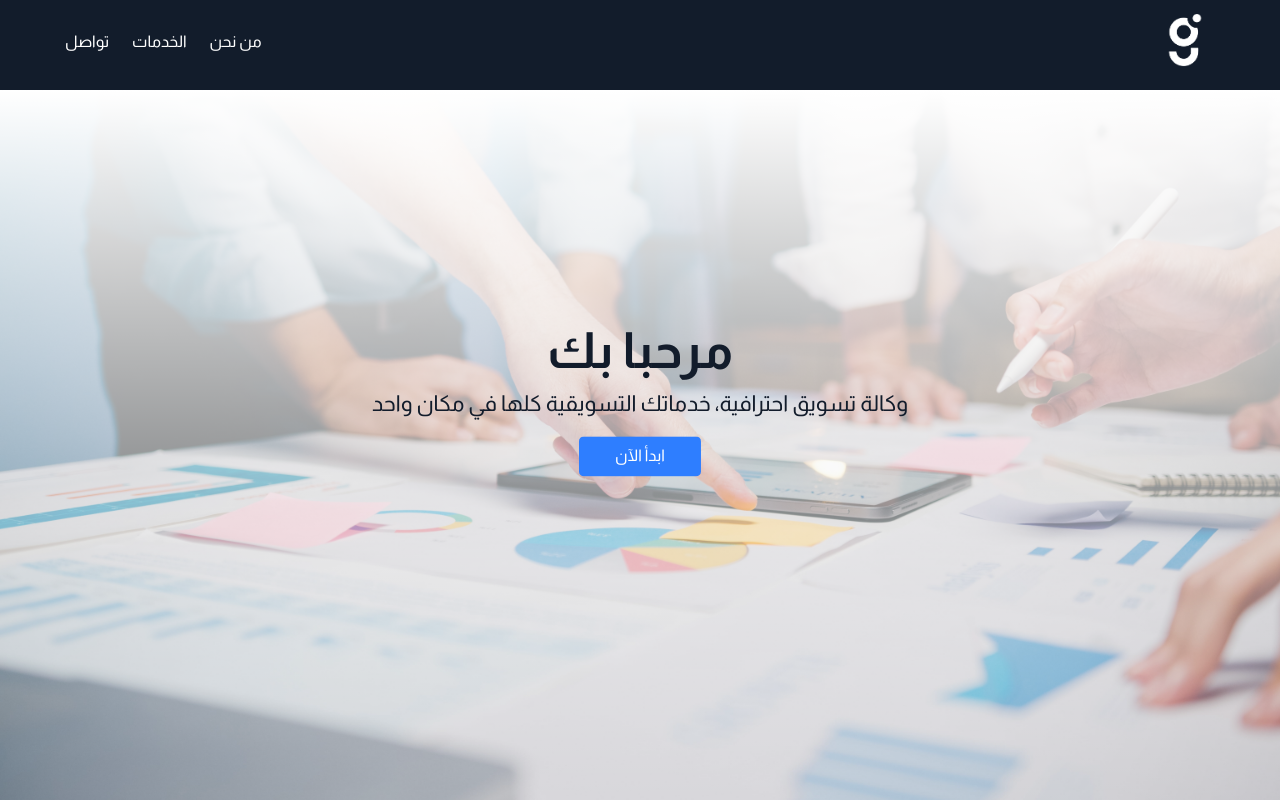
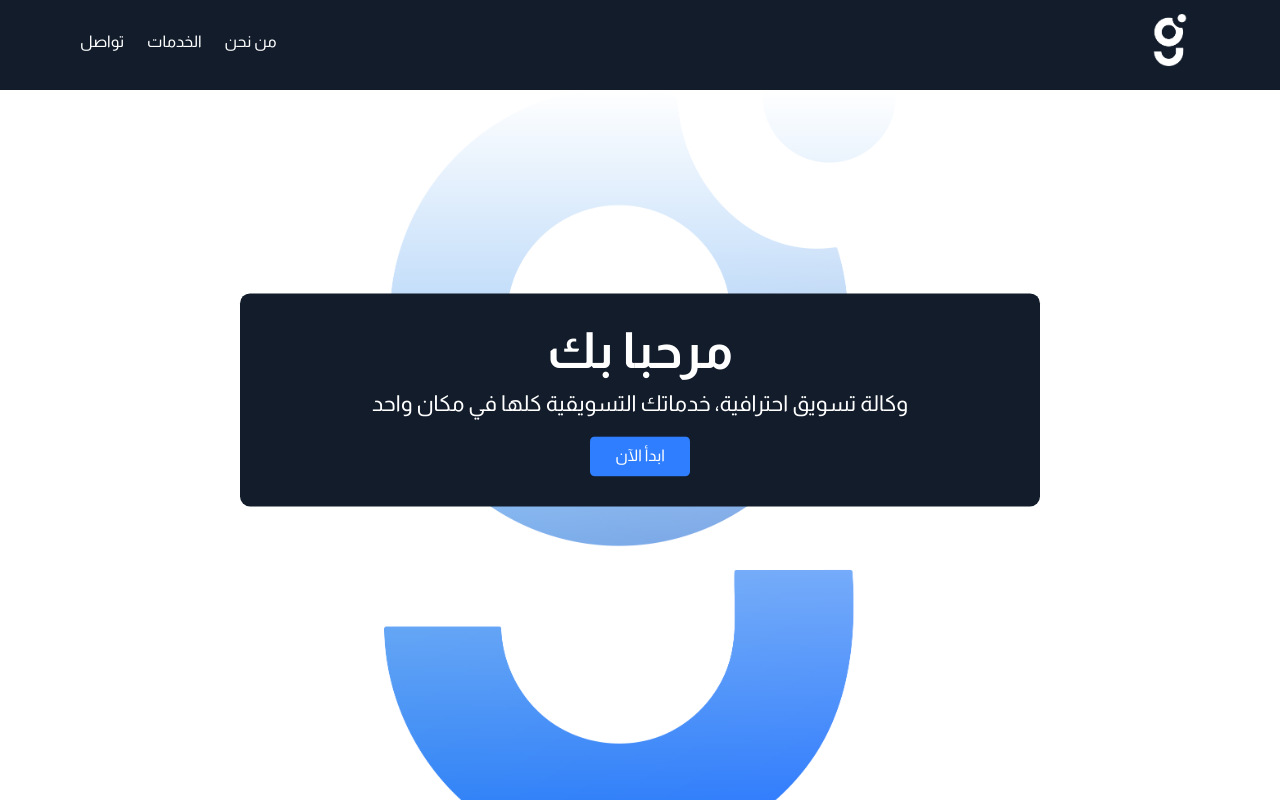
Before and after one commit to ahmedelkhalifa/Common-Go-website, a plain HTML site: page index.html in a window 1280 px wide. Drawn offline with Linux system fonts and the light colour scheme.

Commit message:
modified the landing page

```diff
--- a/css/index.css
+++ b/css/index.css
@@ -11,6 +11,7 @@
     padding: 0;
     direction: rtl;
     font-family: "Almarai", sans-serif;
+    box-sizing: border-box;
 }
 
 .body {
@@ -74,7 +75,7 @@ nav ul li a {
 /* end nav */
 /* start landing */
 .landing {
-    background-image: linear-gradient(rgba(255,255,255,1),rgba(255,255,255,0.2)), url("../images/background.jpg");
+    background-image: linear-gradient(rgba(255,255,255,1),rgba(255,255,255,0.2)), url("../images/logo-blue.png");
     background-size: cover;
     background-position: center;
     height: calc(100vh - 90px);
@@ -87,19 +88,40 @@ nav ul li a {
     left: 50%;
     transform: translate(-50%,-50%);
     text-align: center;
+    background-color: #121C2B;
+    padding: 30px;
+    border-radius: 10px;
+}
+
+@media (min-width: 380px){
+    .landing .text {
+        width: 370px
+    }
+}
+
+@media (min-width: 800px){
+    .landing .text {
+        width: 600px
+    }
+}
+
+@media (min-width: 1200px){
+    .landing .text {
+        width: 800px
+    }
 }
 
 .landing h1 {
     margin: 0;
     font-size: 50px;
-    color: var(--second-color);
+    color: white;
 }
 
 .landing p {
     margin-top:10px;
     margin-bottom: 20px;
     font-size: 22px;
-    color: var(--second-color);
+    color: white;
 }
 
 .landing a {
```
